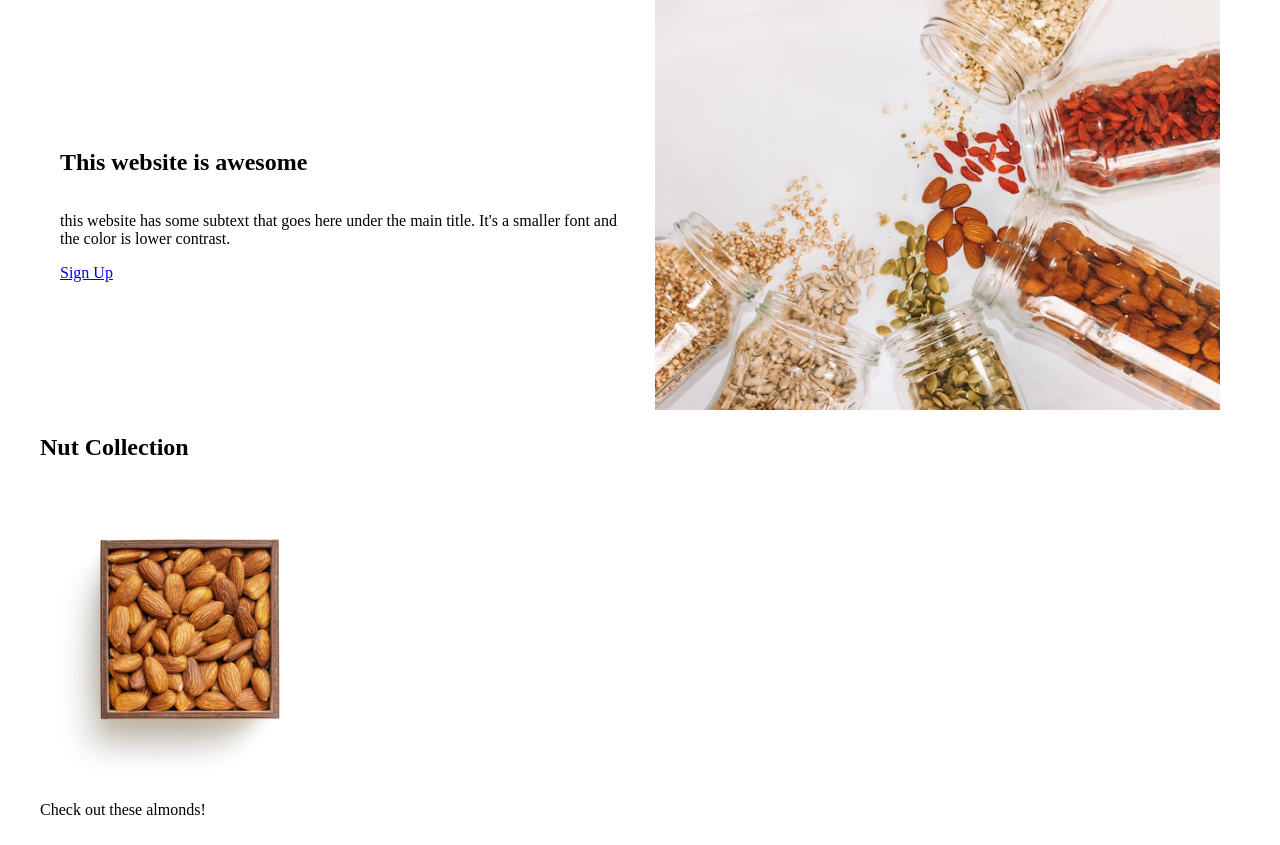
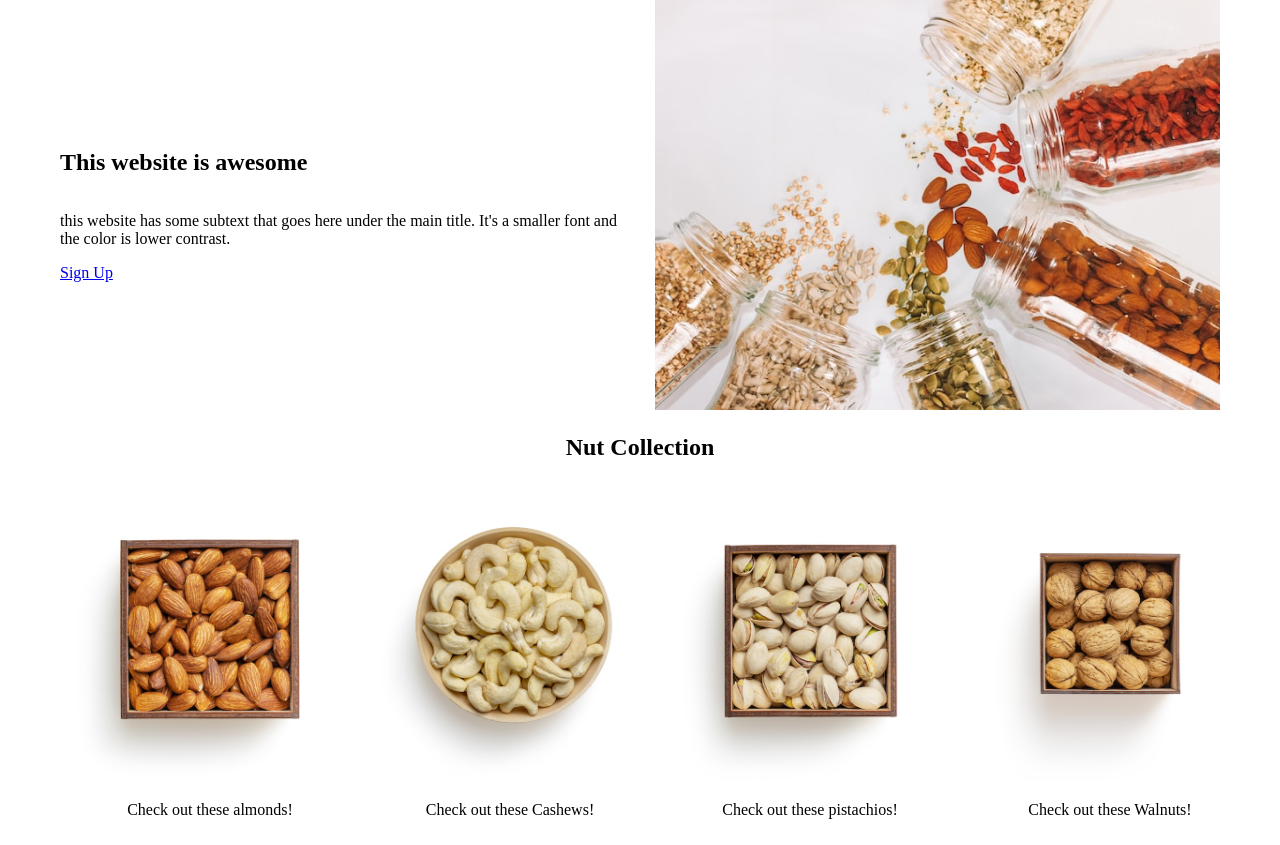
Before and after one commit to JohnBadri/top-flex-project, a plain HTML site: page index.html in a window 1280 px wide. Shown: the part 107-952 px from the top of the page. Drawn offline with Linux system fonts and the light colour scheme.

```diff
--- a/index.html
+++ b/index.html
@@ -57,6 +57,7 @@
               height="300"
               width="300"
             />
+            <p>Check out these Cashews!</p>
           </div>
           <div class="collection-item">
             <img
--- a/style.css
+++ b/style.css
@@ -51,7 +51,23 @@ nav ul {
   width: 100%;
 }
 
+.section-collection {
+  margin: 0 20px;
+  text-align: center;
+}
 
+.section-collection .product-collection {
+  display: flex;
+  justify-content: space-evenly;
+}
+
+.section-collection .product-collection .collection-item{
+  flex: 1 1 0;
+}
+
+.product-collection {
+  text-align: center;
+}
 
 @media (max-width: 768px) {
   .header {
@@ -73,4 +89,8 @@ nav ul {
     flex-direction: column;
     gap: 10px;
   }
+
+  .section-collection .product-collection {
+    flex-direction: column;
+  }
 }
```
